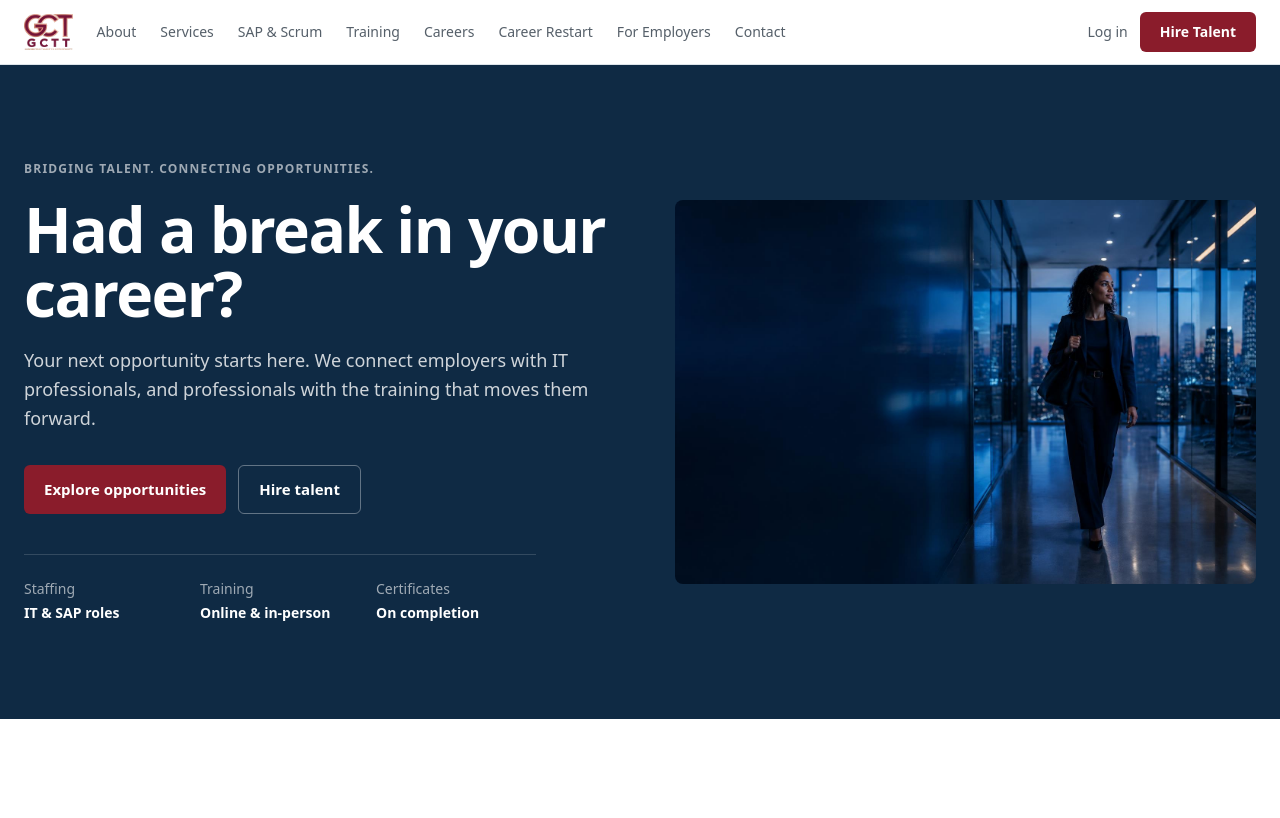
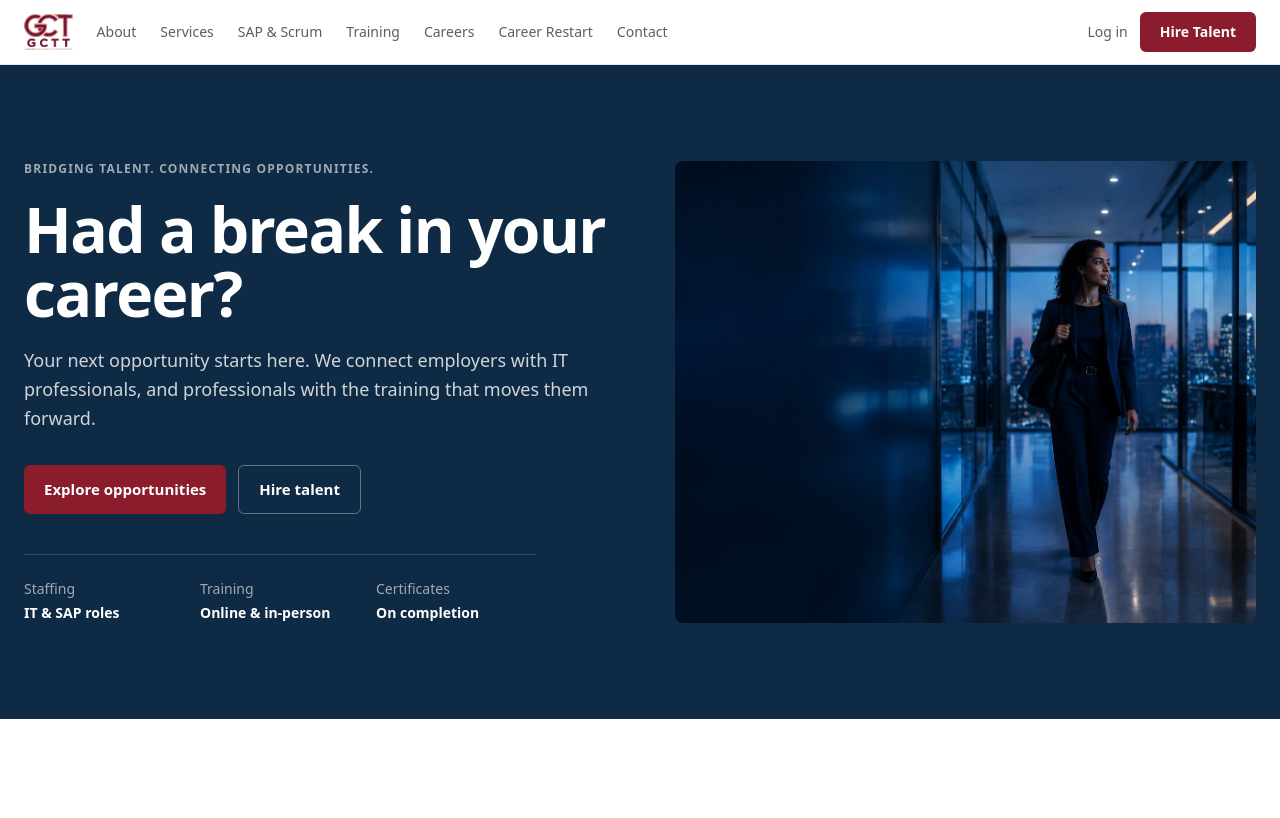
Before and after one commit to faizanali-ai/gctt, a Django app: page / in a window 1280 px wide. Shown: the top 818 px of the page. Run offline with Django 5.2, Linux system fonts and the light colour scheme; parts of the project's set-up code (start-up, migrations or seed data) failed here and were passed over.

Commit message:
Fix hero image crop, add autocomplete attributes, remove duplicate For Employers nav item

```diff
--- a/apps/accounts/forms.py
+++ b/apps/accounts/forms.py
@@ -18,6 +18,11 @@ class SignupForm(UserCreationForm):
         for name, field in self.fields.items():
             if name != "account_type":
                 field.widget.attrs.setdefault("class", INPUT)
+        self.fields["email"].widget.attrs.setdefault("autocomplete", "email")
+        self.fields["first_name"].widget.attrs.setdefault("autocomplete", "given-name")
+        self.fields["last_name"].widget.attrs.setdefault("autocomplete", "family-name")
+        self.fields["password1"].widget.attrs.setdefault("autocomplete", "new-password")
+        self.fields["password2"].widget.attrs.setdefault("autocomplete", "new-password")
 
 
 class ProfileForm(forms.ModelForm):
--- a/apps/enquiries/forms.py
+++ b/apps/enquiries/forms.py
@@ -25,6 +25,10 @@ class EnquiryForm(forms.ModelForm):
         super().__init__(*args, **kwargs)
         for field in self.fields.values():
             field.widget.attrs.setdefault("class", INPUT)
+        self.fields["name"].widget.attrs.setdefault("autocomplete", "name")
+        self.fields["email"].widget.attrs.setdefault("autocomplete", "email")
+        self.fields["phone"].widget.attrs.setdefault("autocomplete", "tel")
+        self.fields["company"].widget.attrs.setdefault("autocomplete", "organization")
 
     def clean_website(self):
         if self.cleaned_data.get("website"):
--- a/config/constants.py
+++ b/config/constants.py
@@ -39,6 +39,5 @@ NAV_ITEMS = [
     {"label": "Training", "url": "/training/"},
     {"label": "Careers", "url": "/careers/"},
     {"label": "Career Restart", "url": "/career-restart/"},
-    {"label": "For Employers", "url": "/employers/"},
     {"label": "Contact", "url": "/contact/"},
 ]
--- a/templates/pages/home.html
+++ b/templates/pages/home.html
@@ -4,7 +4,7 @@
 {% block content %}
 
 <section class="bg-brand text-paper">
-  <div class="mx-auto grid max-w-7xl items-center gap-10 px-6 py-16 md:py-24 lg:grid-cols-[1.05fr_1fr]">
+  <div class="mx-auto grid max-w-7xl gap-10 px-6 py-16 md:py-24 lg:grid-cols-[1.05fr_1fr]">
     <div>
       <p class="text-xs font-semibold uppercase tracking-[0.1em] text-paper/60">{{ COMPANY.tagline }}</p>
       <h1 class="rise mt-5 display-xl">Had a break in your career?</h1>
@@ -28,8 +28,8 @@
         </div>
       </dl>
     </div>
-    <div class="relative">
-      <img src="{% static 'images/hero-office.jpg' %}" alt="Professional walking through an office building" class="h-64 w-full rounded-lg object-cover md:h-96" fetchpriority="high">
+    <div class="relative min-h-[260px] overflow-hidden rounded-lg lg:min-h-0">
+      <img src="{% static 'images/hero-office.jpg' %}" alt="Professional walking through an office building" class="absolute inset-0 h-full w-full object-cover object-[72%_center]" fetchpriority="high">
     </div>
   </div>
 </section>
```
Also changed, not shown: static/css/output.css.
